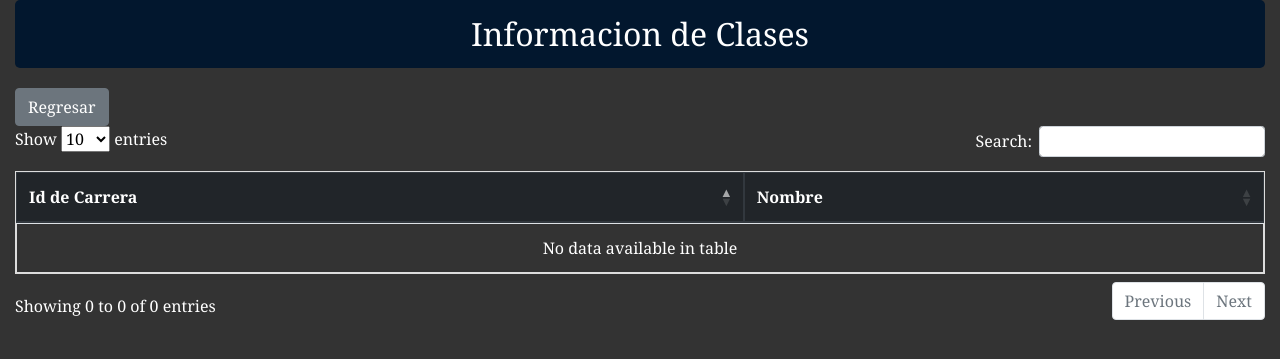
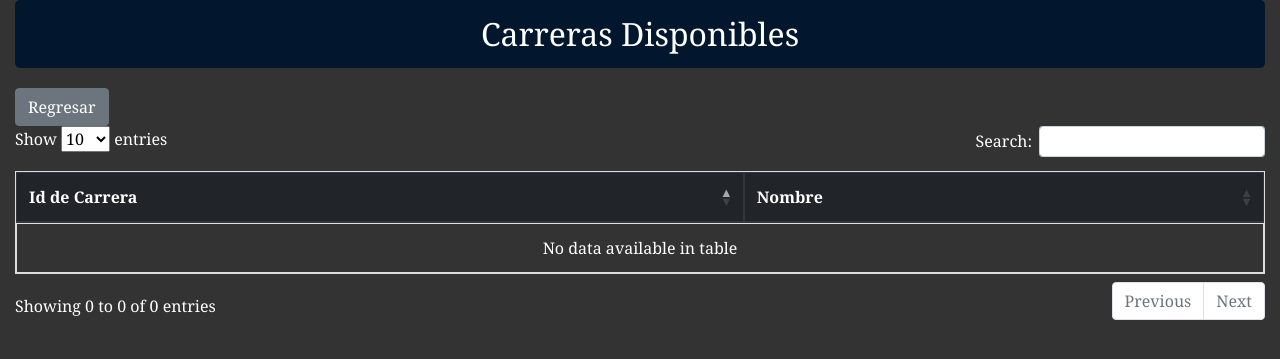
Before and after one commit to Mousin97/Proyecto-Analisis, a Django app: page /Appmatricula/carreras in a window 1280 px wide. Shown: the top 359 px of the page. Run offline with Django 4.2, Linux system fonts and the light colour scheme; data that the repository does not hold is empty; some libraries are stand-ins or nearby versions.

Commit message:
titulocambio
cambio de titulo de index de carreras

```diff
--- a/Matricula/matriculita/Appmatricula/Templates/Carreras/Index.html
+++ b/Matricula/matriculita/Appmatricula/Templates/Carreras/Index.html
@@ -92,7 +92,7 @@
 <body>
 
     <div class="container">
-        <h2>Informacion de Clases</h2>
+        <h2>Carreras Disponibles </h2>
 
         <a href="{% url 'menusito' %}" class="btn btn-secondary">Regresar</a>
 
```
